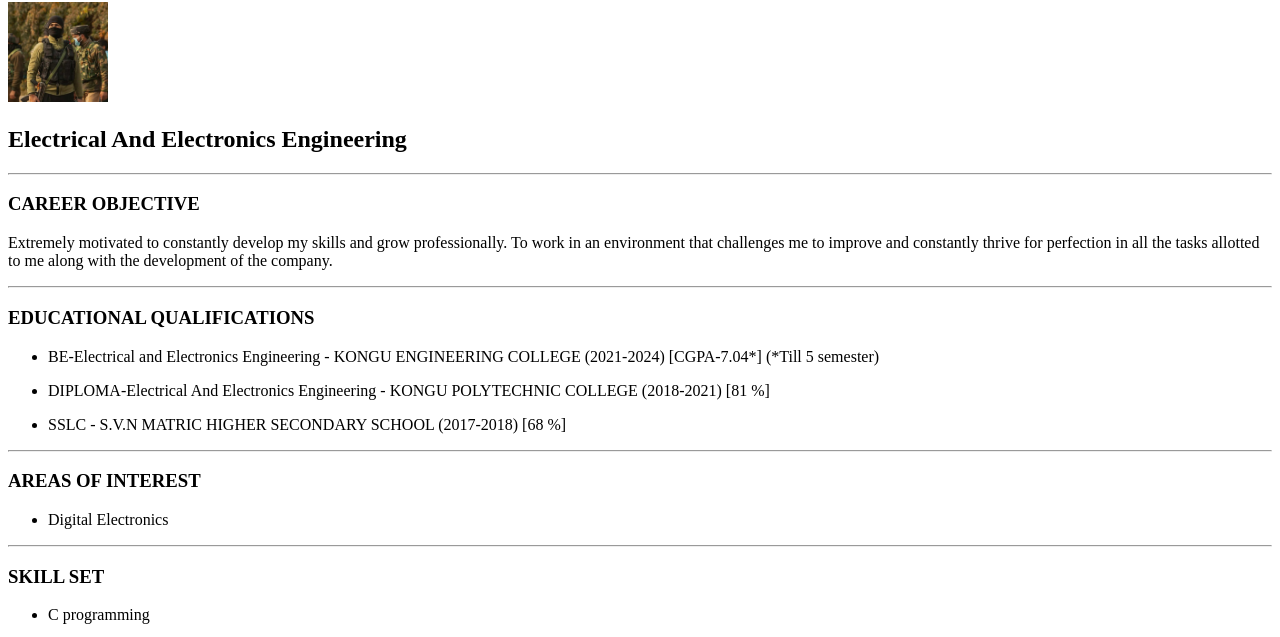
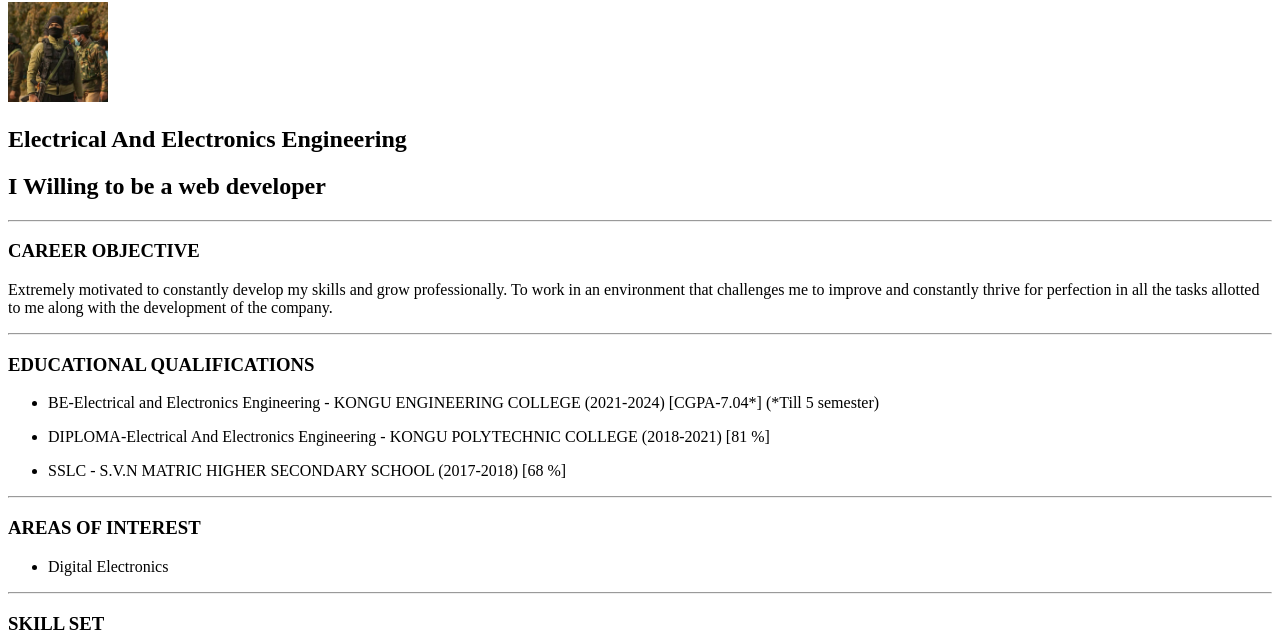
Before and after one commit to darkweb-lord/first-project, a plain HTML site: page index.html in a window 1280 px wide. Shown: the part 78-715 px from the top of the page. Drawn offline with Linux system fonts and the light colour scheme.

Commit message:
Update index.html

```diff
--- a/index.html
+++ b/index.html
@@ -8,6 +8,7 @@
         <h1>Shyam ganesh K S</h1>
         <img src="./image/man.png" hight="100" width="100">
         <h2>Electrical And Electronics Engineering</h2>
+        <h2>I Willing to be a web developer </h2>
         <hr/>
         <h3><b>CAREER OBJECTIVE</b></h3>
         <p>Extremely motivated to constantly develop my skills and grow professionally. To work in an environment that challenges me to improve and constantly thrive for perfection in all the tasks allotted to me along with the development of the company.</p>
```
